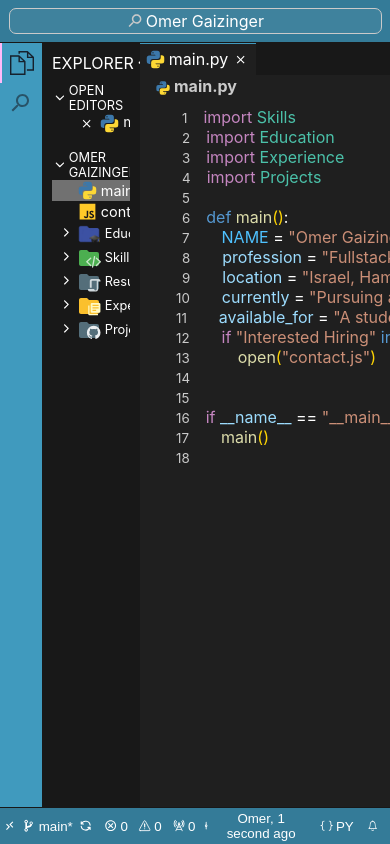
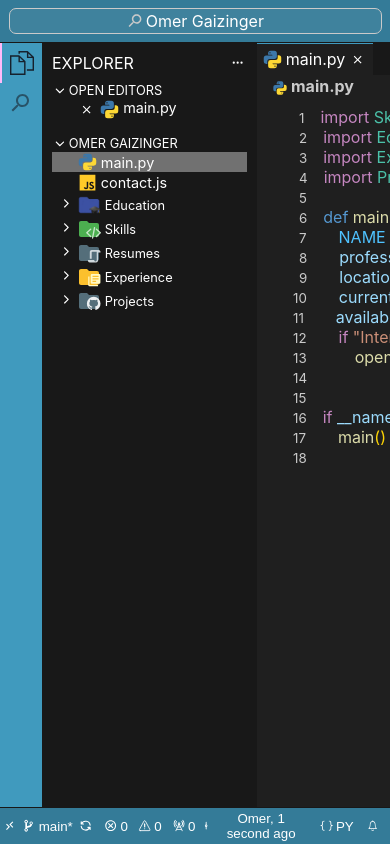
Before and after one commit to omerg864/vscode-portfolio, a React (Create React App) app: page / in a window 390 px wide. Built offline with nearby package versions, Linux system fonts and the light colour scheme.

Commit message:
responsive update

```diff
--- a/src/App.css
+++ b/src/App.css
@@ -530,3 +530,9 @@ main > div > span {
     width: 90%;
   }
 }
+
+@media only screen and (max-width: 500px) {
+  .explorer {
+    width: 50%;
+  }
+}
--- a/src/components/Explorer.jsx
+++ b/src/components/Explorer.jsx
@@ -59,7 +59,7 @@ function Explorer({ tabs, setTabs, setActiveTab, activeTab, academy, skills, exp
           return <FileOpen key={tab.id} path={createPath(tab, false)} name={tab.name} id={tab.id} close={closeTab} onClick={openFromEditTab} icon={tab.icon ? <img alt={tab.icon.alt} className='file-icon' src={tab.icon.src}/> : false}/>
         })}
       </Accordion>
-      <Accordion animation={true} open={true} style={{marginTop: '8px', overflowX: 'scroll', flex: '1'}} title="OMER GAIZINGER">
+      <Accordion animation={true} open={true} styleContent={{display: 'inline-block'}} style={{marginTop: '8px', overflowX: 'scroll', flex: '1'}} title="OMER GAIZINGER">
         <File active={activeTab.id === "main"} onClick={onClickFile} onDoubleClick={onDoubleClickFile} object={{name: "main.py", id:"main", icon: {alt: "python-icon", src: "/file-icons/python.svg"} }}/>
         <File active={activeTab.id === "contact"} onClick={onClickFile} onDoubleClick={onDoubleClickFile} object={{name: "contact.js", id:"contact", icon: {alt: "js-icon", src: "/file-icons/javascript.svg"} }} />
         <Accordion style={{paddingLeft: '8px'}} fit={true}  icon={<img alt='graduation-folder' className='folder-icon' src='/folders-icons/folder-graduate.png'/>}
```
